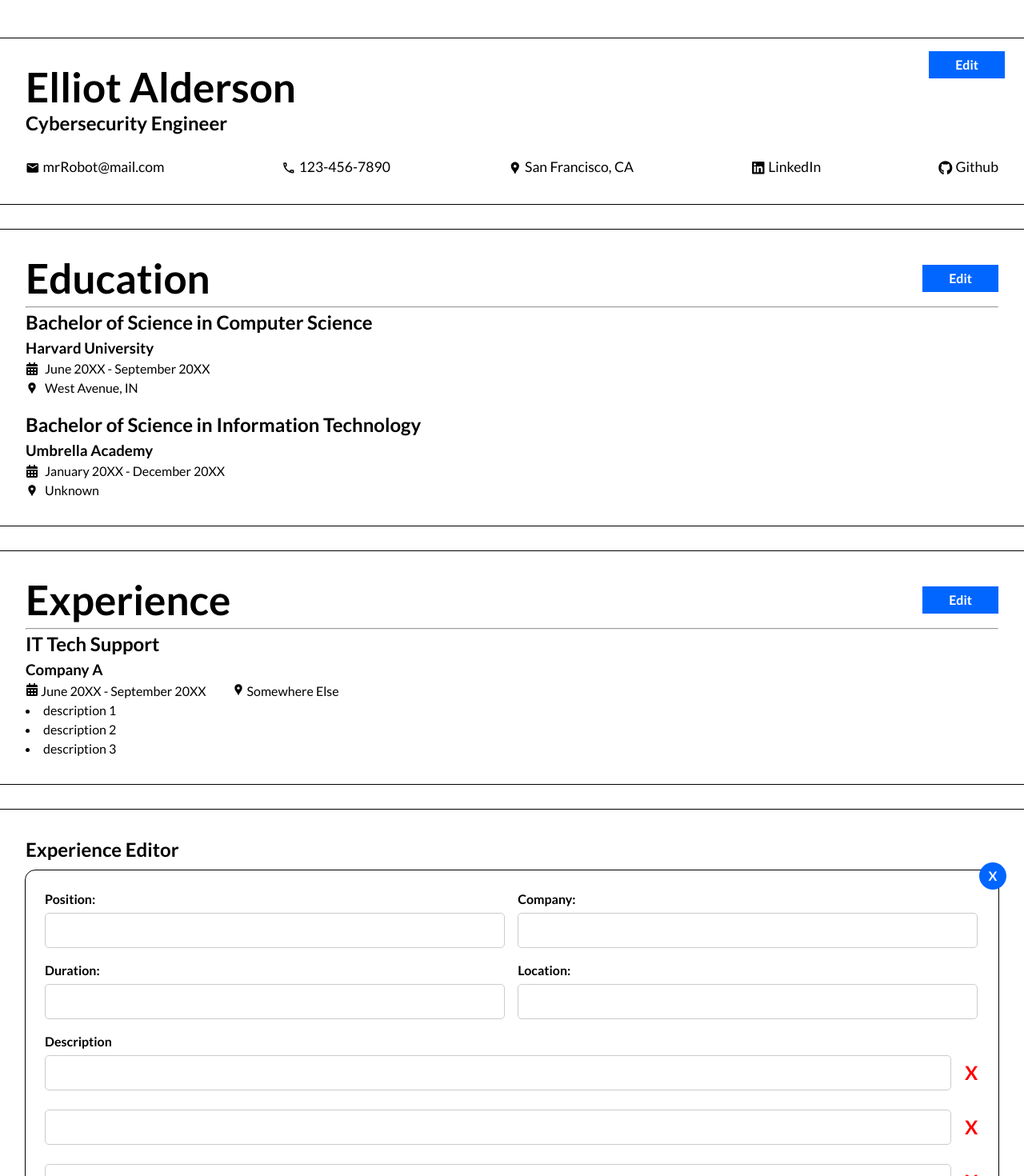
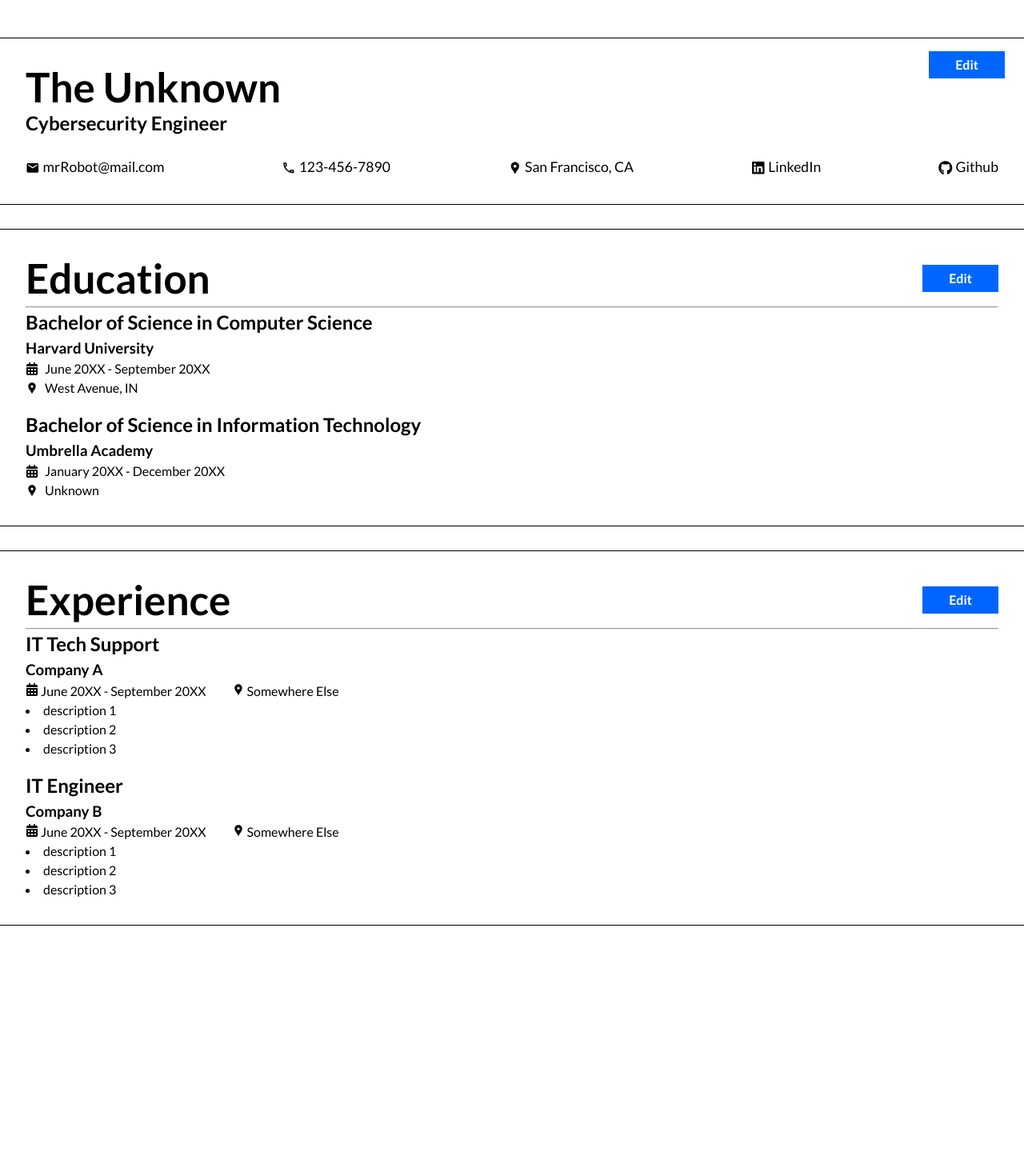
Before and after one commit to Eztatic/cv-maker, a React (Vite) app: page / in a window 1280 px wide. Shown: the top 1470 px of the page at 80% size. After the commit the page ends 1236 px from the top, so only its background shows below. Built offline with nearby package versions, Linux system fonts and the light colour scheme.

Commit message:
Finished experience section

```diff
--- a/src/components.css
+++ b/src/components.css
@@ -172,3 +172,12 @@ button.delete-description:hover {
 .description > ul > li > input {
   width: 97%;
 }
+
+button.addDescription {
+  border-radius: 4px;
+  margin-top: 1.5rem;
+}
+
+button.addDescription:hover {
+  transform: scale(1);
+}
--- a/src/components.jsx
+++ b/src/components.jsx
@@ -5,9 +5,8 @@ import { FaGithub, FaLinkedin, FaCalendarAlt } from "react-icons/fa";
 import { MdEmail, MdOutlinePhone, MdLocationPin } from "react-icons/md";
 import "./components.css";
 
-function ProfileSection() {
-	const info = {
-		fullName: "Elliot Alderson",
+const profileData = {
+	fullName: "The Unknown",
 	profession: "Cybersecurity Engineer",
 	email: "mrRobot@mail.com",
 	number: "123-456-7890",
@@ -16,8 +15,9 @@ function ProfileSection() {
 	github: "https://github.com/",
 };
 
+function ProfileSection() {
 	const [editStatus, setEditStatus] = useState(false);
-	const [profileInfo, setProfileInfo] = useState(info);
+	const [profileInfo, setProfileInfo] = useState(profileData);
 	const [currentProfile, setCurrentProfile] = useState(profileInfo);
 
 	const showEditProfile = () => {
@@ -199,7 +199,7 @@ function EditProfile({
 	);
 }
 
-const eduInfo = [
+const eduData = [
 	{
 		id: uuidv4(),
 		degree: 'Bachelor of Science in Computer Science',
@@ -218,7 +218,7 @@ const eduInfo = [
 
 function EducationSection() {
 	const [editStatus, setEditStatus] = useState(false);
-	const [educationInfo, setEducationInfo] = useState(eduInfo);
+	const [educationInfo, setEducationInfo] = useState(eduData);
 	const [currentEducation, setCurrentEducation] = useState(educationInfo);
 
 	const showEditProfile = () => {
@@ -237,7 +237,7 @@ function EducationSection() {
 
 	const editValues = (id, property, value) => {
 		setEducationInfo(prev => prev.map(item =>
-			item.id === id ? Object.assign({}, item, { [property]: value }) : item
+			item.id === id ? { ...item, [property]: value } : item
 		));
 	};
 
@@ -383,16 +383,7 @@ function EditEducation({
 	);
 }
 
-function ExperienceSection() {
-	return (
-		<>
-			<Experience />
-			<EditExperience />
-		</>
-	);
-}
-
-const expInfo = [
+const expData = [
 	{
 		id: uuidv4(),
 		position: 'IT Tech Support',
@@ -405,21 +396,117 @@ const expInfo = [
 			{ id: uuidv4(), text: "description 3" }
 		]
 	},
-	// {
-	// 	id: uuidv4(),
-	// 	position: 'IT Engineer',
-	// 	company: 'Company B',
-	// 	duration: 'June 20XX - September 20XX',
-	// 	location: 'Somewhere Else',
-	// 	description: [
-	// 		{ id: uuidv4(), text: "description 1" },
-	// 		{ id: uuidv4(), text: "description 2" },
-	// 		{ id: uuidv4(), text: "description 3" }
-	// 	]
-	// }
+	{
+		id: uuidv4(),
+		position: 'IT Engineer',
+		company: 'Company B',
+		duration: 'June 20XX - September 20XX',
+		location: 'Somewhere Else',
+		description: [
+			{ id: uuidv4(), text: "description 1" },
+			{ id: uuidv4(), text: "description 2" },
+			{ id: uuidv4(), text: "description 3" }
+		]
+	}
 ];
 
-function Experience() {
+function ExperienceSection() {
+	const [editStatus, setEditStatus] = useState(false);
+	const [experienceInfo, setExperienceInfo] = useState(expData);
+	const [currentExperience, setCurrentExperience] = useState(experienceInfo);
+
+	const showEditExperience = () => {
+		setEditStatus(true);
+		setCurrentExperience(experienceInfo.map(item => ({ ...item })));
+	};
+
+	const cancelEditExperience = () => {
+		setEditStatus(false);
+		setExperienceInfo(currentExperience);
+	};
+
+	const saveEditExperience = () => {
+		setTimeout(() => setEditStatus(false), 250);
+	};
+
+	const editValues = (id, property, value) => {
+		setExperienceInfo(prev => prev.map(item => {
+			if (property === "description") {
+				return {
+					...item,
+					description: item.description.map(desc =>
+						desc.id === id ? { ...desc, text: value } : desc
+					)
+				}
+			}
+			return item.id === id ? { ...item, [property]: value } : item
+		}));
+	};
+
+	const removeExperience = (id) => {
+		setExperienceInfo((prev) => prev.filter((obj) => obj.id !== id));
+	}
+
+	const removeExpDesc = (id) => {
+		setExperienceInfo((prev) =>
+			prev.map((obj) => ({
+				...obj,
+				description: obj.description.filter((desc) => desc.id !== id)
+			})));
+	}
+
+	const addExperience = () => {
+		const newExperience = [...experienceInfo,
+		{
+			id: uuidv4(),
+			position: "",
+			duration: "",
+			company: "",
+			location: "",
+			description: [
+				{ id: uuidv4(), text: "description 1" },
+				{ id: uuidv4(), text: "description 2" },
+				{ id: uuidv4(), text: "description 3" }
+			]
+		}];
+		setExperienceInfo(newExperience);
+	}
+
+	const addDescription = (parentID) => {
+		const newDesc = { id: uuidv4(), text: "" };
+		setExperienceInfo((prev) => {
+			return prev.map((item) =>
+				item.id === parentID ?
+					{ ...item, description: [...item.description, newDesc] } : item)
+		})
+	}
+
+	return (
+		<>
+			<Experience
+				info={experienceInfo}
+				isEditing={editStatus}
+				editHandler={showEditExperience} />
+			<AnimatePresence>
+				{editStatus && (
+					<EditExperience
+						info={experienceInfo}
+						isEditing={editStatus}
+						updateValue={editValues}
+						cancelEditHandler={cancelEditExperience}
+						removeItemHandler={removeExperience}
+						saveEditHandler={saveEditExperience}
+						removeDescHandler={removeExpDesc}
+						addDescHandler={addDescription}
+						addItemHandler={addExperience}
+					/>
+				)}
+			</AnimatePresence>
+		</>
+	);
+}
+
+function Experience({ info, isEditing, editHandler }) {
 	const ExperienceDescription = ({ data }) => {
 		return (
 			<ul className="experience-description">
@@ -454,16 +541,20 @@ function Experience() {
 
 	return (
 		<section className="experience-section">
-			<button className="edit-experience">Edit</button>
+			<button
+				className={`edit-experience ${isEditing ? "no-click" : ""}`}
+				onClick={editHandler}>
+				Edit</button>
 			<h1>Experience</h1>
 			<hr />
-			<ExperienceData information={expInfo} />
+			<ExperienceData information={info} />
 		</section>
 	);
 }
 
-function EditExperience() {
-	const ExperienceDescription = ({ data }) => {
+function EditExperience({ info, isEditing, updateValue, saveEditHandler, cancelEditHandler, removeItemHandler, removeDescHandler, addDescHandler, addItemHandler }) {
+
+	const experienceDescription = (parentID, data) => {
 		return (
 			<div className="description">
 				<label>Description</label>
@@ -474,32 +565,47 @@ function EditExperience() {
 								<li key={description.id}>
 									<input
 										type="text"
-										name="position"
-										id="position"
+										name="description"
+										id="description"
+										value={description.text}
+										onChange={(e) => {
+											updateValue(description.id, "description", e.target.value)
+										}}
 									/>
-									<button className="delete-description">X</button>
+									<button
+										className="delete-description"
+										onClick={() => removeDescHandler(description.id)}>X</button>
 								</li>
 							);
 						})
 					}
 				</ul>
+				<button className="addDescription" onClick={(e) => {
+					e.preventDefault();
+					addDescHandler(parentID);
+				}
+				}>Add Description</button>
 			</div>
 		);
 	}
 
-	const ExperienceData = ({ information }) => {
+	const experienceData = (information) => {
 		return (
 			<ul>
 				{
 					information.map((data) => (
 						<li key={data.id}>
-							<button className="remove">X</button>
+							<button className="remove" onClick={() => removeItemHandler(data.id)}>X</button>
 							<div>
 								<label htmlFor="position">Position: </label>
 								<input
 									type="text"
 									name="position"
 									id="position"
+									value={data.position}
+									onChange={(e) => {
+										updateValue(data.id, "position", e.target.value)
+									}}
 								/>
 							</div>
 							<div>
@@ -508,6 +614,10 @@ function EditExperience() {
 									type="text"
 									name="company"
 									id="company"
+									value={data.company}
+									onChange={(e) => {
+										updateValue(data.id, "company", e.target.value)
+									}}
 								/>
 							</div>
 							<div>
@@ -516,6 +626,10 @@ function EditExperience() {
 									type="text"
 									name="duration"
 									id="duration"
+									value={data.duration}
+									onChange={(e) => {
+										updateValue(data.id, "duration", e.target.value)
+									}}
 								/>
 							</div>
 							<div>
@@ -524,9 +638,13 @@ function EditExperience() {
 									type="text"
 									name="location"
 									id="location"
+									value={data.location}
+									onChange={(e) => {
+										updateValue(data.id, "location", e.target.value)
+									}}
 								/>
 							</div>
-							<ExperienceDescription data={data.description} />
+							{experienceDescription(data.id, data.description)}
 						</li>
 					))
 				}
@@ -537,16 +655,21 @@ function EditExperience() {
 	return (
 		<motion.section
 			className="edit-experience-section"
+			initial={{ height: 0, opacity: 0 }}
+			animate={{ height: isEditing ? "auto" : 0, opacity: isEditing ? 1 : 0 }}
+			exit={{ height: 0, opacity: 0, translateY: -50 }}
+			transition={{ duration: 0.5, ease: "easeIn" }}
+			style={{ overflow: "hidden" }}
 		>
 			<h2>Experience Editor</h2>
 			<form action="#">
-				<ExperienceData information={expInfo} />
+				{experienceData(info)}
 			</form>
 			<div className="button-group">
-				<button className="addExperience">Add Experience</button>
+				<button className="addExperience" onClick={addItemHandler}>Add Experience</button>
 				<div>
-					<button className="cancel">Cancel</button>
-					<button className="save">Save</button>
+					<button className="cancel" onClick={cancelEditHandler}>Cancel</button>
+					<button className="save" onClick={saveEditHandler}>Save</button>
 				</div>
 			</div>
 		</motion.section>
```
Lines whose indentation alone changed are shown as unchanged.
